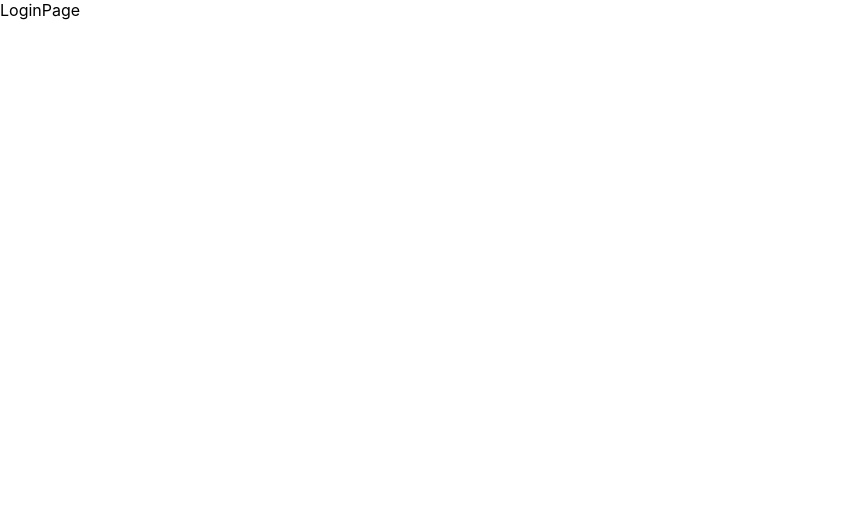
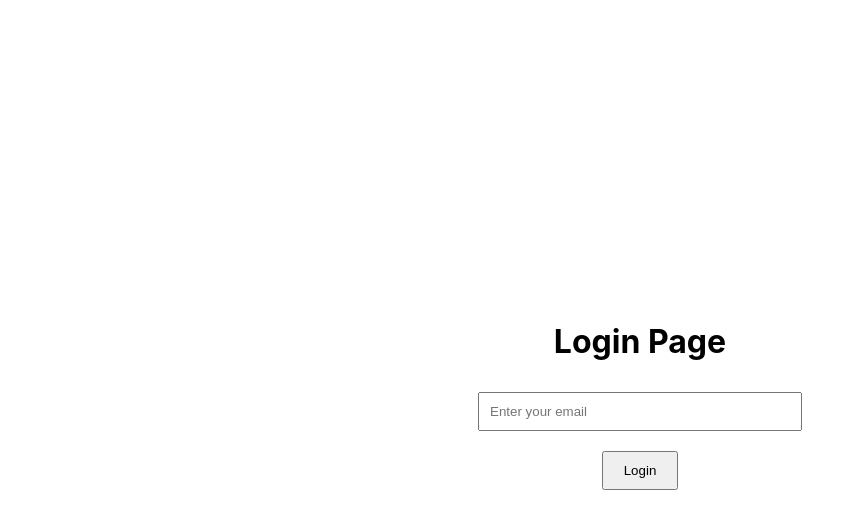
Before and after one commit to RioSamson/Digital-Wall, a React (Create React App) app in the folder app/: page /login in a window 1280 px wide. Shown: the top 528 px of the page, without its empty margins (0-864 px from the left). Built offline with nearby package versions, Linux system fonts and the light colour scheme.

Commit message:
Update LoginPage.js

```diff
--- a/app/src/pages/LoginPage.js
+++ b/app/src/pages/LoginPage.js
@@ -1,7 +1,31 @@
-import React from 'react'
+import React, { useState } from 'react';
+import { useNavigate } from 'react-router-dom';
+
 
 export default function LoginPage() {
+  const [email, setEmail] = useState('');
+  const navigate = useNavigate();
+
+  const handleLogin = () => {
+    navigate('/drawing');
+  };
+
   return (
-    <div>LoginPage</div>
-  )
+    <div style={{ display: 'flex', flexDirection: 'column', alignItems: 'center', justifyContent: 'center', height: '100vh' }}>
+      <h1>Login Page</h1>
+      <input
+        type="email"
+        placeholder="Enter your email"
+        value={email}
+        onChange={(e) => setEmail(e.target.value)}
+        style={{ margin: '10px', padding: '10px', width: '300px' }}
+      />
+      <button
+        onClick={handleLogin}
+        style={{ margin: '10px', padding: '10px 20px' }}
+      >
+        Login
+      </button>
+    </div>
+  );
 }
```
